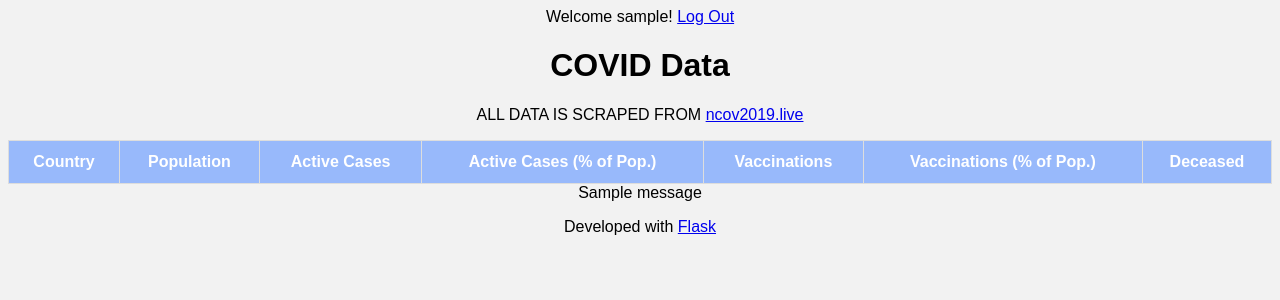
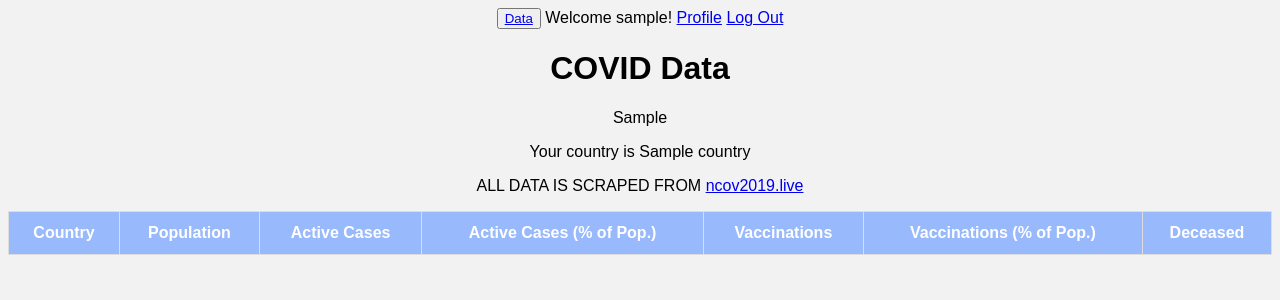
Before and after one commit to chknwngs999/Hack-The-Cloud-2.0, a Flask app: template flaskr/templates/other/data.html in a window 1280 px wide. Shown: the top 300 px of the page. Run offline with Flask 2, Linux system fonts and the light colour scheme; the visitor is signed in with stand-in values (Sample User, id 1); data comes from the database, SQL or seed files in the repository; the template is opened without the code that fills it: most values are stand-ins (such as "Sample title", 1, 10 or a date in 2020); one stand-in notice (Sample message) is shown; lists and menus that the app fills with data are empty; parts of the project's set-up code (start-up, migrations or seed data) failed here and were passed over.

Commit message:
added run support - no shell, all in main, edited template + login/register html, added conditional ip scrape to data html using flask_simple_geoip + country_converter, added potential profile.html, added+removed data.py (use did not warrant file)

```diff
--- a/flaskr/__init__.py
+++ b/flaskr/__init__.py
@@ -1,8 +1,11 @@
-from flask import Flask, render_template, request
+from flask import Flask, render_template, jsonify, request
+from flask_simple_geoip import SimpleGeoIP
 import os
+
 import requests
 from bs4 import BeautifulSoup as bs
-
+from flask_simple_geoip import SimpleGeoIP
+import country_converter as coco
 
 #request url + parses
 url = "https://ncov2019.live/"
@@ -10,11 +13,9 @@ r = requests.get(url)
 page = r.text
 page_soup = bs(page, "html.parser")
 
-
 #create container using worldwide table
 containers = page_soup.findAll("div", {"class": "container--wrap bg-navy-4 table-container col hide-mobile"})
 container = containers[1]
-
 
 #create functions for scraping country, deceased, active cases, and vaccination delattr
 def country_scraper():
@@ -28,7 +29,6 @@ def country_scraper():
     return_list.append(country_container_2[1].text.strip())
 
   return return_list
-
 def deceased_scraper():
   global container
   deceased_container = container.findAll('td', {"class": "text--red"})
@@ -40,7 +40,6 @@ def deceased_scraper():
       return_list.append(deceased_container_2[0].text.strip())
 
   return return_list
-
 def active_scraper():
   global container
   active_cases_container = container.findAll('td', {"class": "text--yellow"})
@@ -50,7 +49,6 @@ def active_scraper():
     return_list.append(active_cases_container[i].text.strip())
 
   return return_list
-
 def vaccination_scraper():
   global container
   vaccination_container = container.findAll('td', {"class": "text--blue"})
@@ -61,7 +59,6 @@ def vaccination_scraper():
       return_list.append(vaccination_container[i].text.strip())
 
   return return_list
-
 def population_scraper():
   global container
   population_counter = container.findAll('td', {"class": "text--blue"})
@@ -72,6 +69,8 @@ def population_scraper():
       return_list.append(population_counter[i].text.strip())
 
   return return_list
+
+
 
 #secret key practice https://stackoverflow.com/questions/30873189/where-should-i-place-the-secret-key-in-flask
 #create app function
@@ -96,8 +95,13 @@ def create_app(test_config=None):
   except OSError:
       pass
 
-  #create lists for storing scraped values
-  countries, deceased, activecases, vaccinations, population, percent_active, percent_vax = [], [], [], [], [], [], []
+  app.config.update(GEOIPIFY_API_KEY='at_AqW651MpgPoINNmCXczgHMN7GE9Vy')
+  simple_geoip = SimpleGeoIP(app)
+  cc = coco.CountryConverter()
+
+  from . import auth
+  app.register_blueprint(auth.bp)
+  #from flaskr.auth import login_required
 
   #route handling
   @app.errorhandler(404)
@@ -108,13 +112,29 @@ def create_app(test_config=None):
   def home():
     return render_template('other/home.html')
 
+  @app.route('/profile')
+  @login_required
+  def profile():
+    return render_template('other/profile.html')
+
   @app.route('/data', methods=['get', 'post'])
   def data():
+    #get ip
+    geoip_data = simple_geoip.get_geoip_data()
+    js = jsonify(data=geoip_data)
+    rsp_js = js.get_json()
+    locationdata = rsp_js["data"]["location"]
+    countrycode = locationdata["country"]
+    country = cc.convert(countrycode, src = 'ISO2', to = 'name')
+
+    #create lists for storing scraped values
+    percent_active, percent_vax = [], []
     countries = country_scraper()
     deceased = deceased_scraper()
     activecases = active_scraper()
     vaccinations = vaccination_scraper()
     population = population_scraper()
+
     for i in range(len(population)):
       try:
         percent_active.append(str(100*(float(activecases[i].replace(",", "")))/(float(population[i].replace(",", "")))))
@@ -125,18 +145,18 @@ def create_app(test_config=None):
       except:
         percent_vax.append("Unknown")
 
-    return render_template('other/data.html', countries = countries, population=population, deceased = deceased, activecases = activecases, vaccinations = vaccinations, percent_active=percent_active, percent_vax=percent_vax, length=len(countries))
+    print(locationdata)
+    return render_template('other/data.html', countries = countries, population=population, deceased = deceased, activecases = activecases, vaccinations = vaccinations, percent_active=percent_active, percent_vax=percent_vax, length=len(countries), country=country, locationdata=locationdata)
     #how to group table (by column, by continent)
     #background colors based on % of vaccinations/active cases (based on sort?)
 
   from . import db
   db.init_app(app)
 
-  from . import auth
-  app.register_blueprint(auth.bp)
-
   return app
 
-"""if __name__ == '__main__':
-  create_app().run(debug=True, host='0.0.0.0')"""
+app = create_app()
+
 #https://hack-the-cloud-20.ryanlee35.repl.co/
+
+#need to install (waitress,) bs4, country_converter, flask_simple_geoip
--- a/flaskr/templates/auth/login.html
+++ b/flaskr/templates/auth/login.html
@@ -17,6 +17,10 @@
       <br><br>
       <button type = "submit" class = "login" value = "Log In" >Login</button>
     </form>
+    {% for message in get_flashed_messages() %}
+      <br>
+      <div class="flash">{{ message }}</div>
+    {% endfor %}
   </div>
 {% endblock %}
 
--- a/flaskr/templates/auth/register.html
+++ b/flaskr/templates/auth/register.html
@@ -17,6 +17,10 @@
       <br><br>
       <button type = "submit" class = "login" value = "Register" >Register</button>
     </form>
+    {% for message in get_flashed_messages() %}
+      <br>
+      <div class="flash">{{ message }}</div>
+    {% endfor %}
   </div>
 {% endblock %}
 
--- a/flaskr/templates/other/data.html
+++ b/flaskr/templates/other/data.html
@@ -5,6 +5,12 @@
 {% endblock %}
 
 {% block main %}
+  {% if g.user %}
+    <p>{{ client_ip }}</p>
+    <p>Your country is {{ country }}</p>
+  {% else %}
+    <p><a href="{{ url_for(auth.login) }}">Login</a> or <a href="{{ url_for(auth.register) }}">Register</a> to view more data!</p>
+  {% endif %}
   <p>ALL DATA IS SCRAPED FROM <a href="https://ncov2019.live/" target="_blank">ncov2019.live</a></p>
   <table id = "coviddata">
     <thead>
--- a/flaskr/templates/template.html
+++ b/flaskr/templates/template.html
@@ -8,8 +8,10 @@
   </head>
   <body>
     <nav>
+        <button><a href="{{ url_for('other.data') }}">Data</a></button>
       {% if g.user %}
         <span>Welcome {{ g.user['username'] }}!</span>
+        <a href ="{{ url_for('other.profile') }}">Profile</a>
         <a href="{{ url_for('auth.logout') }}">Log Out</a>
       {% else %}
         <button><a href="{{ url_for('auth.register') }}">Register</a></button>
@@ -21,12 +23,8 @@
     </header>
     <main>
       {% block main%}{% endblock %}
-      {% for message in get_flashed_messages() %}
-        <div class="flash">{{ message }}</div>
-      {% endfor %}
     </main>
     <footer>
-      <p>Developed with <a href = "https://flask.palletsprojects.com/en/2.0.x/tutorial/" target = "_blank" >Flask</a></p>
       {% block footer%}{% endblock %}
     </footer>
   </body>
--- /dev/null
+++ b/main.py
@@ -0,0 +1,5 @@
+from gevent.pywsgi import WSGIServer
+from flaskr.__init__ import app
+
+http_server = WSGIServer(('', 5000), app)
+http_server.serve_forever()
--- a/pyproject.toml
+++ b/pyproject.toml
@@ -8,6 +8,9 @@
 python = "^3.8"
 Flask = "^2.0.1"
 bs4 = "^0.0.1"
+country-converter = "^0.7.3"
+Flask-Simple-GeoIP = "^0.2.4"
+gevent = "^21.1.2"
 
 [tool.poetry.dev-dependencies]
 
```
Also changed, not shown: flaskr/templates/other/profile.html (added, +12 -0 lines), 2 other files.
